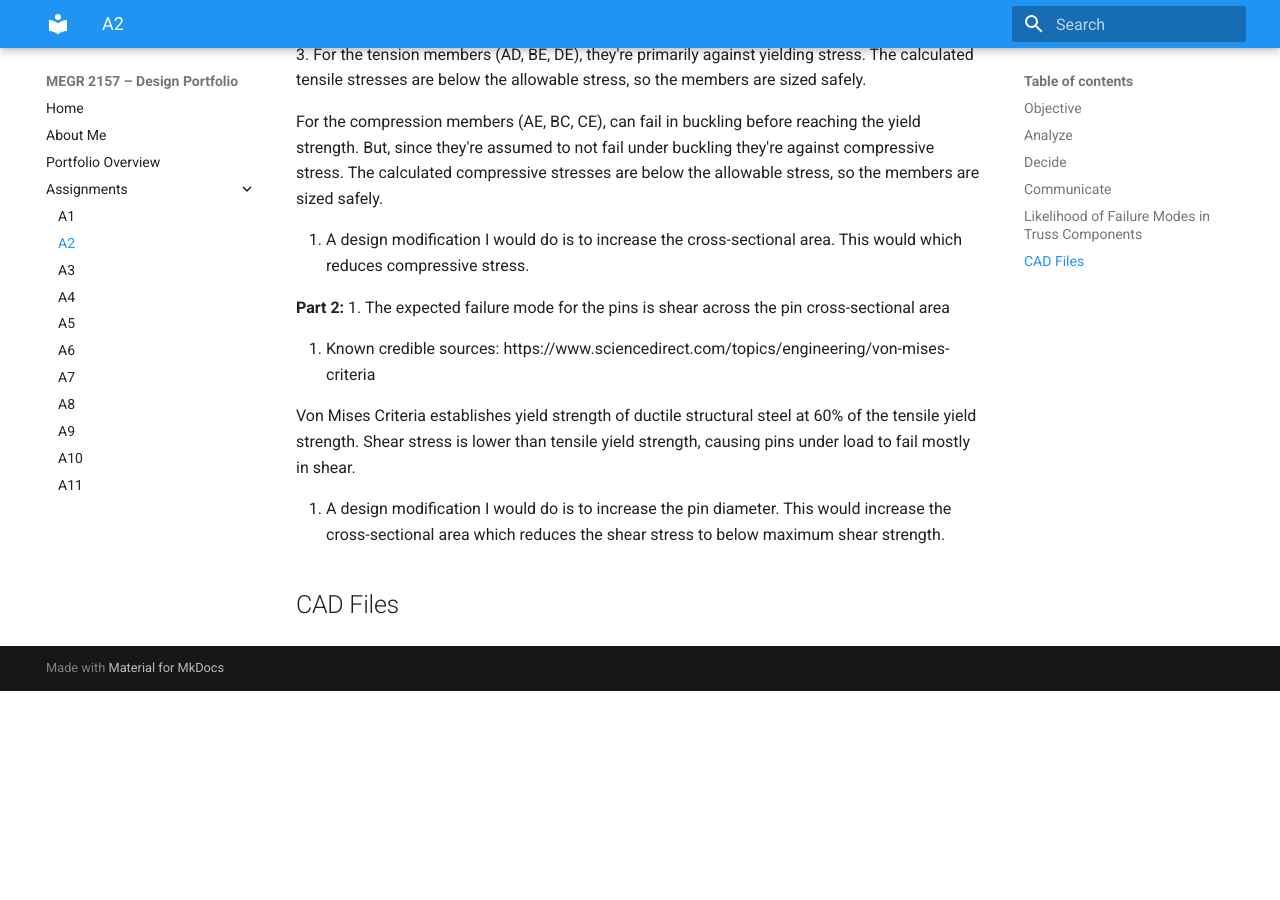
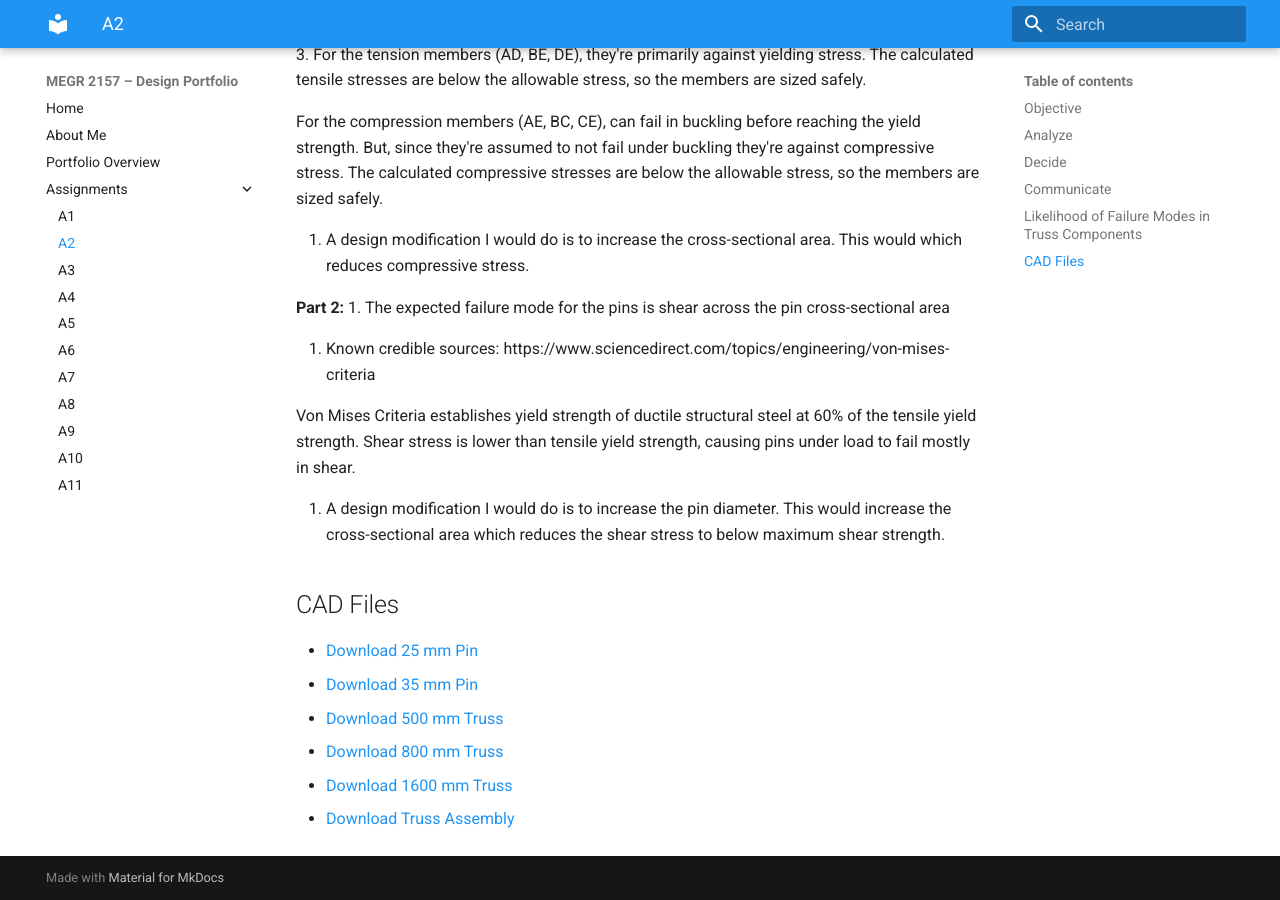
Before and after one commit to AidenGrake/megr2157-portfolio, an MkDocs documentation site: the page built from docs/assignments/A02/index.md, in a window 1280 px wide and 900 px high, scrolled down 10757 px. Built offline with MkDocs 1.6.1 and Material for MkDocs 9.7.7, drawn with Linux system fonts in a browser that asks for light colours; before the commit the page ends 11448 px from its top, so only the background shows below that.

Commit message:
Update index.md

```diff
--- a/docs/assignments/A02/index.md
+++ b/docs/assignments/A02/index.md
@@ -91,3 +91,10 @@ Von Mises Criteria establishes yield strength of ductile structural steel at 60%
 3. A design modification I would do is to increase the pin diameter. This would increase the cross-sectional area which reduces the shear stress to below maximum shear strength.
 
 ## CAD Files
+
+- [Download 25 mm Pin](SopH_D_25mm_Pin.SLDPRT)
+- [Download 35 mm Pin](SopH_D_35mm_Pin.SLDPRT)
+- [Download 500 mm Truss](SopH_D_500mm_Truss.SLDPRT)
+- [Download 800 mm Truss](SopH_D_800mm_Truss.SLDPRT)
+- [Download 1600 mm Truss](SopH_D_1600mm_Truss.SLDPRT)
+- [Download Truss Assembly](SopH_D_A2_Truss_AssemblyV2.SLDASM)
```
